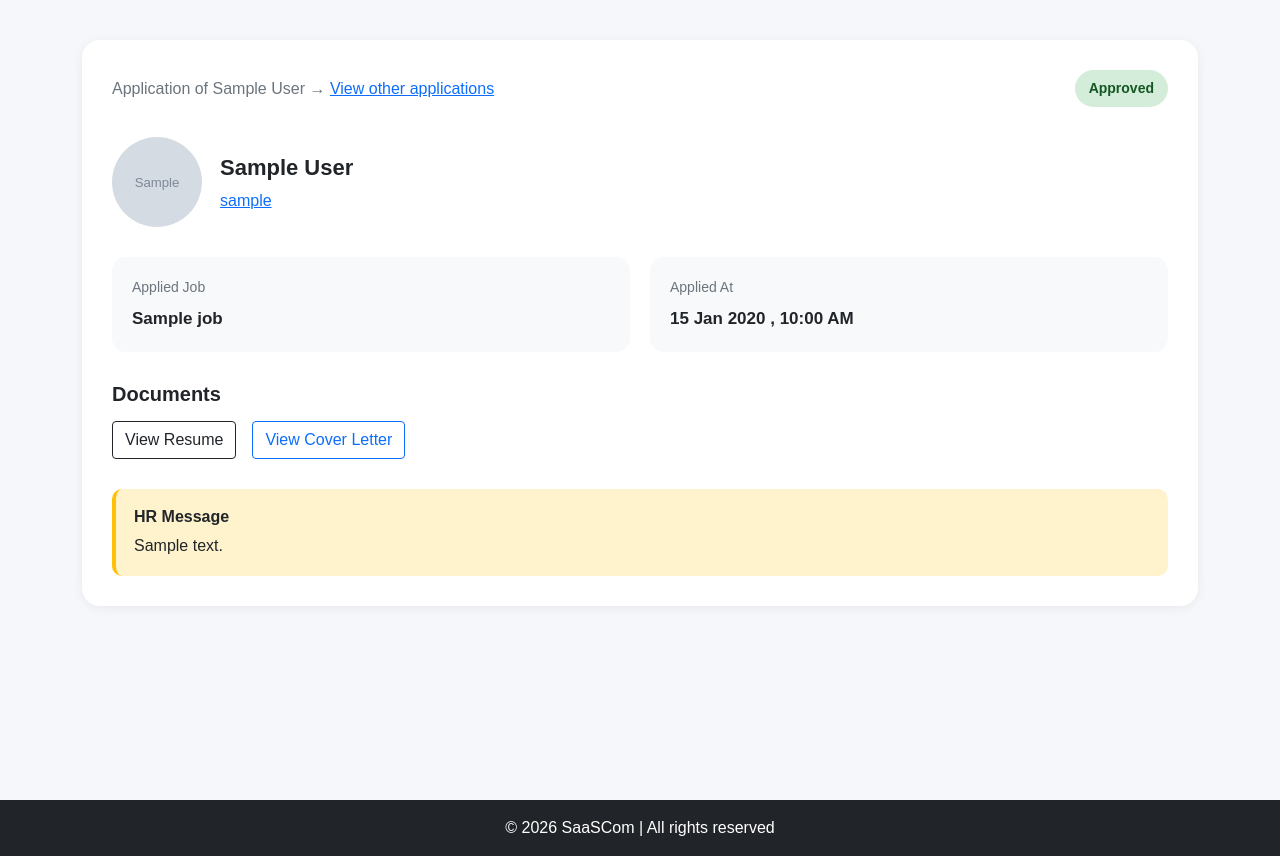
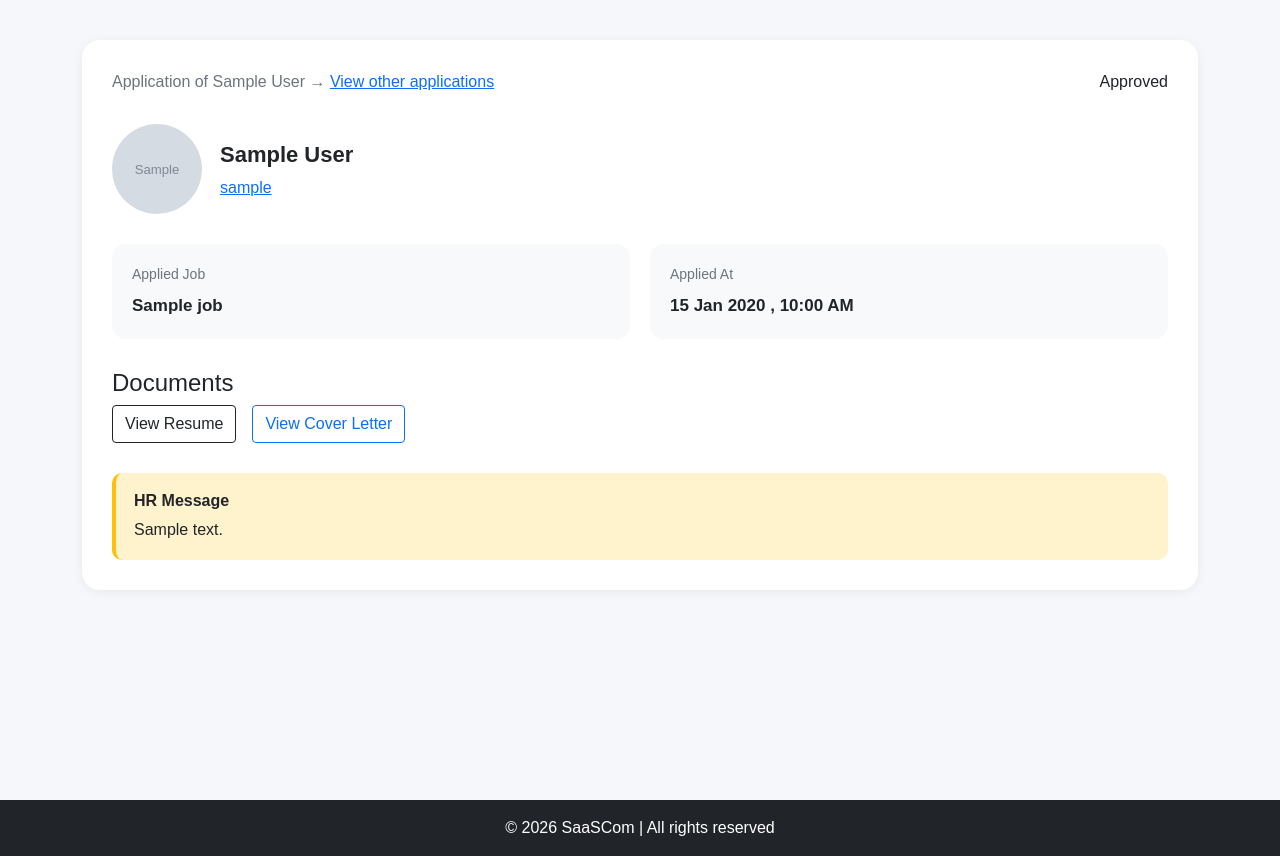
Before and after one commit to nishan756/SaasCom, a Django app: template dashboard/templates/application-detail.html in a window 1280 px wide. Shown: the part 72-928 px from the top of the page. Run offline with Django 5.2, Linux system fonts and the light colour scheme; the template is opened without the code that fills it: most values are stand-ins (such as "Sample title", 1, 10 or a date in 2020); grey boxes marked "Sample" are stand-in pictures; data that the repository does not hold is empty; parts of the project's set-up code (start-up, migrations or seed data) failed here and were passed over; some libraries are stand-ins or nearby versions.

Commit message:
Removed application-status related css from application-detail and created new dedicated css file for application-status

```diff
--- a/static/css/application-detail.css
+++ b/static/css/application-detail.css
@@ -1,4 +1,4 @@
-.application-wrapper{
+    .application-wrapper{
         background: #f5f7fb;
         min-height: 100vh;
         padding: 40px 0;
@@ -79,40 +79,6 @@
         font-weight: 600;
     }
 
-    .status-badge{
-        padding: 8px 14px;
-        border-radius: 50px;
-        font-size: 14px;
-        font-weight: 600;
-        display: inline-block;
-    }
-
-    .status-pending{
-        background: #fff3cd;
-        color: #856404;
-    }
-
-    .status-approved{
-        background: #d4edda;
-        color: #155724;
-    }
-
-    .status-rejected{
-        background: #f8d7da;
-        color: #721c24;
-    }
-
-    .status-shortlisted{
-        background: #d1ecf1;
-        color: #0c5460;
-    }
-
-    .section-title{
-        font-size: 20px;
-        font-weight: 700;
-        margin-bottom: 15px;
-    }
-
     .cover-letter-box{
         background: #f8f9fa;
         border-radius: 14px;
```
Also changed, not shown: static/css/application-status.css (added, +29 -0 lines).
